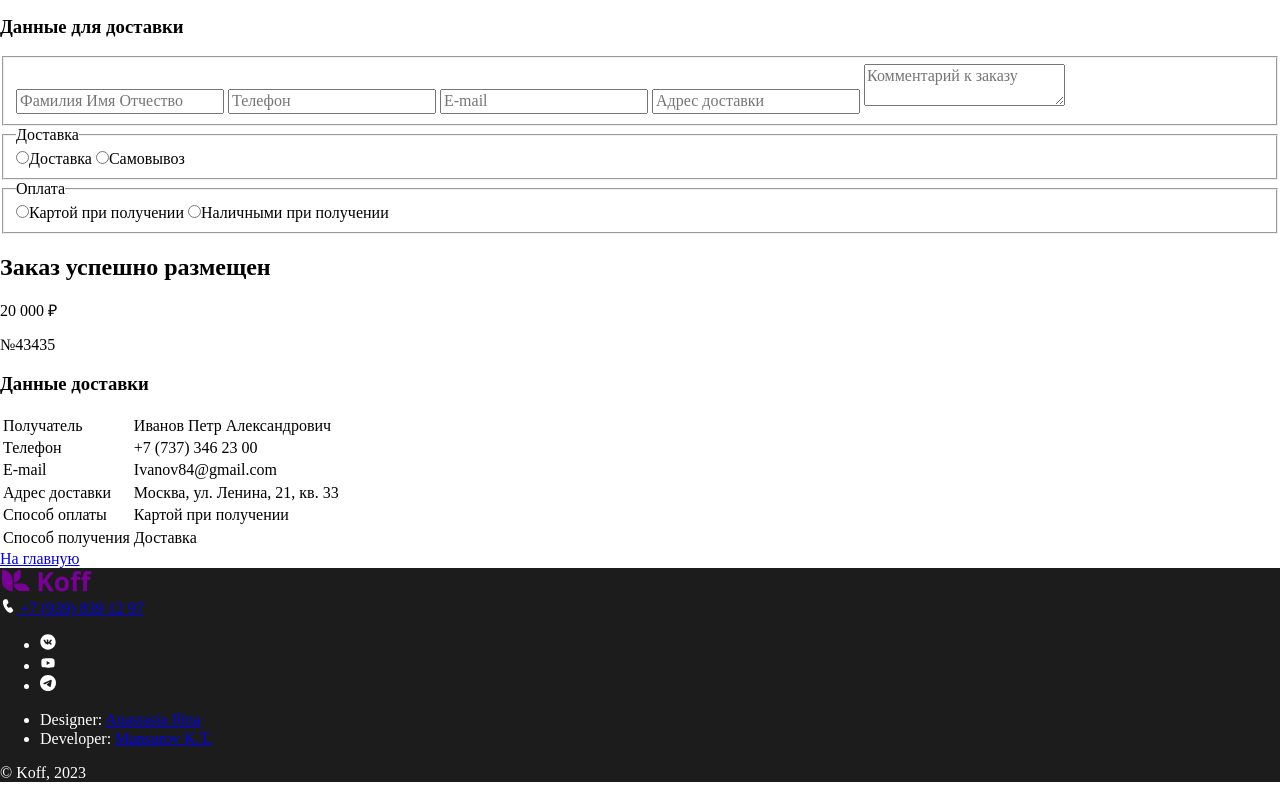
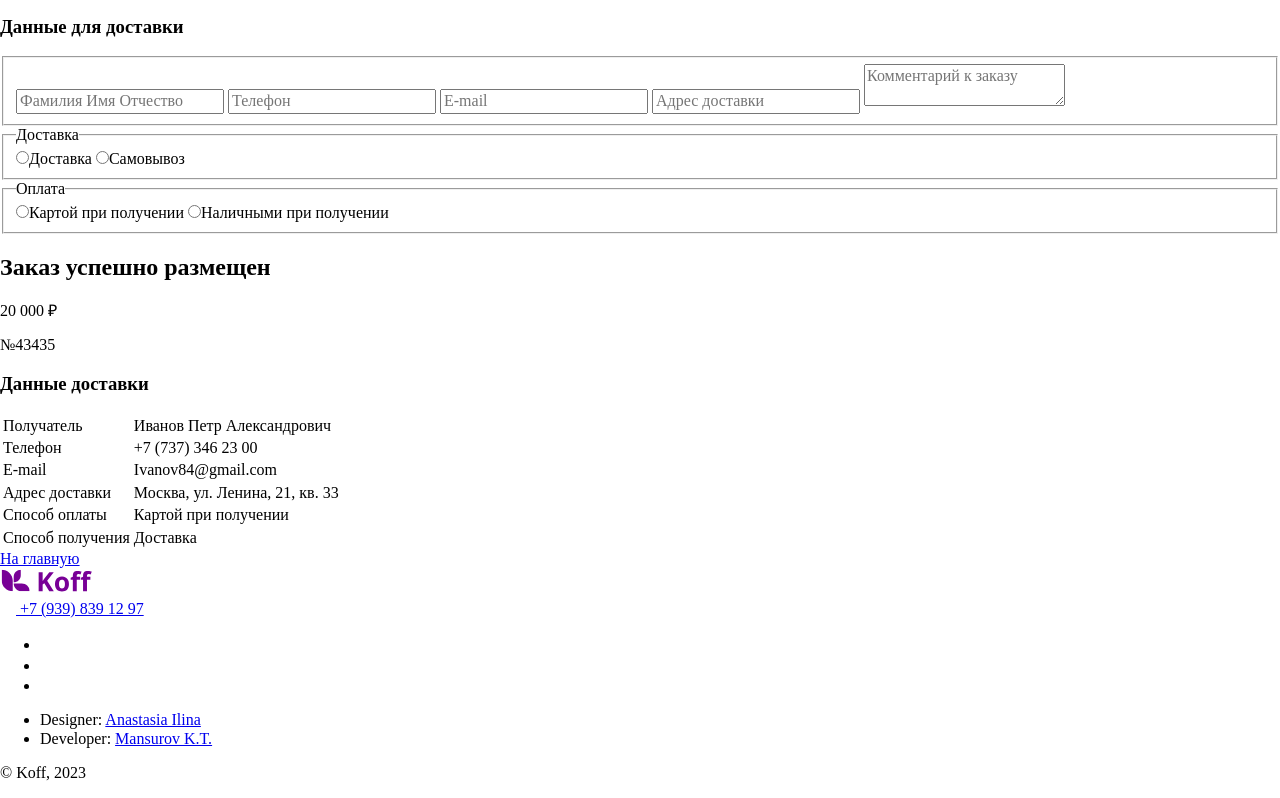
Before and after one commit to Kubanych22/koff, a website built with Vite: page index.html in a window 1280 px wide. Shown: the part 4621-5419 px from the top of the page. Built offline with nearby package versions, Linux system fonts and the light colour scheme.

Commit message:
Project Koff day 1

```diff
--- a/style.scss
+++ b/style.scss
@@ -1,6 +1,2 @@
 @import "styles/fonts";
 //@import "styles/default";
-footer {
-  color: #ffffff;
-  background-color: #1c1c1c;
-}
```
Also changed, not shown: 1 other file.
